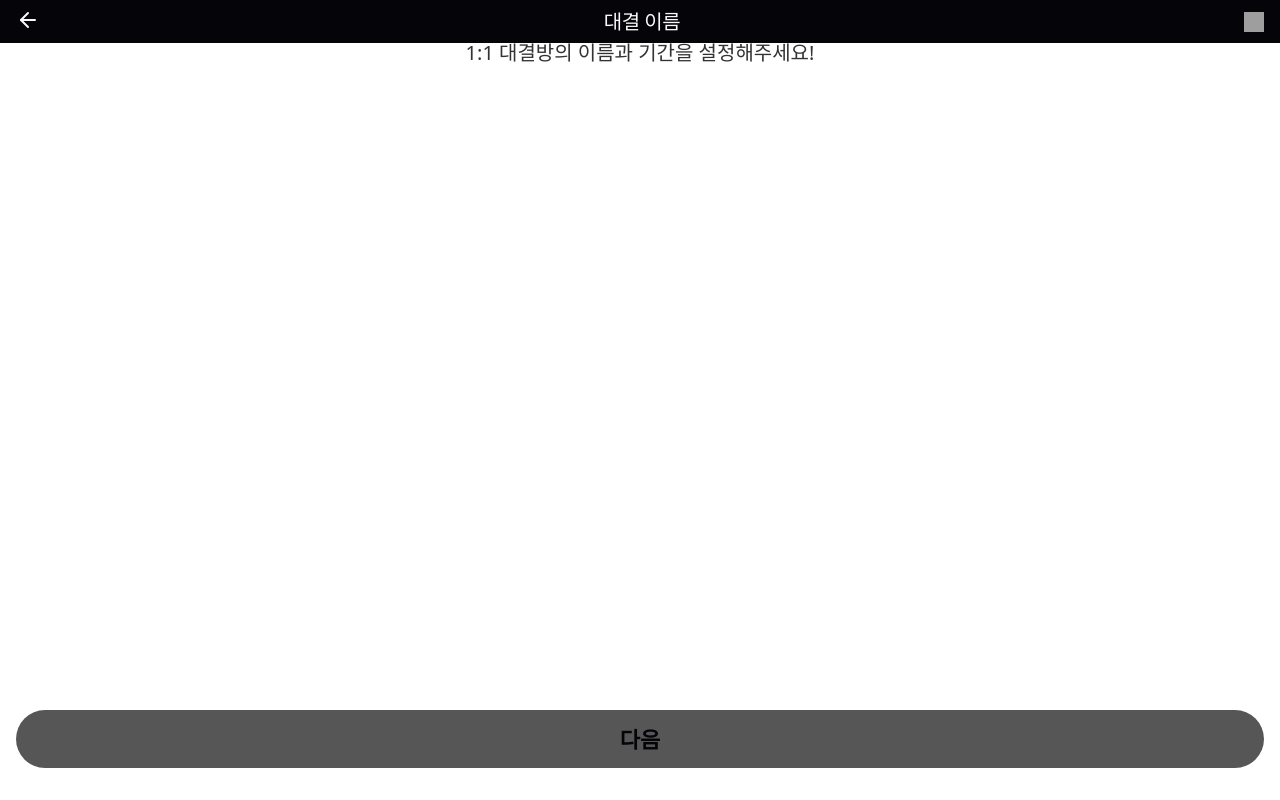
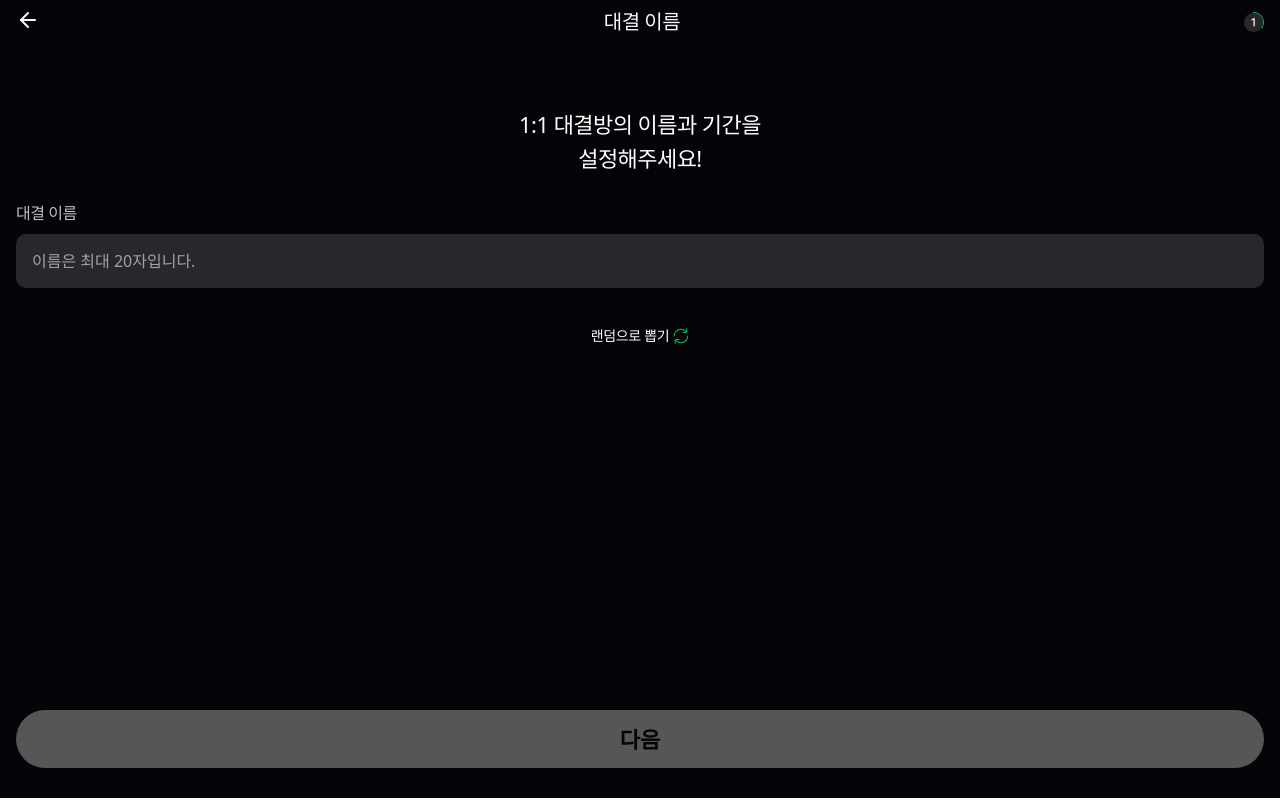
Before and after one commit to raon-code/apptitude-client, a React (Create React App) app: page /makeBattle in a window 1280 px wide. Built offline with nearby package versions, Linux system fonts and the light colour scheme; grey boxes are pictures that could not be loaded.

Commit message:
[feat] 대결방 만들기 input field, 랜덤 버튼 추가

```diff
--- a/src/pages/MakeBattle.jsx
+++ b/src/pages/MakeBattle.jsx
@@ -5,20 +5,93 @@ import Button from '../components/Button';
 
 const titles = ['대결 이름', '대결 목표', '대결 보상', '대결 확인'];
 const stepInfo = [
-  '1:1 대결방의 이름과 기간을 설정해주세요!',
-  '디톡스 시간을 설정해 주세요!',
-  '대결 보상을 설정해주세요!'
+  <span>
+    1:1 대결방의 이름과 기간을
+    <br />
+    설정해주세요!
+  </span>,
+  <span>
+    디톡스 시간을
+    <br />
+    설정해 주세요!
+  </span>,
+  <span>
+    대결 보상을
+    <br />
+    설정해주세요!
+  </span>
 ];
+const placeholders = [
+  '이름은 최대 20자입니다.',
+  '언제부터 언제까지 대결하나요?',
+  '이름은 최대 20자입니다.'
+];
+const stepTitles = ['대결 이름', '대결 기간', '대결 보상', '대결 확인'];
 
 const FieldWrap = styled.div`
   width: 100vw;
   height: calc(100vh - 45px);
+  background-color: #050409;
+  padding: 64px 16px 0;
+  border: none;
 `;
 const StepInfo = styled.h2`
-  font-size: 20px;
-  color: #333;
   display: flex;
   justify-content: center;
+  padding: 0 43.5px;
+  text-align: center;
+  color: var(--font_white, #fefefe);
+  text-align: center;
+  font-size: 22px;
+  font-weight: 500;
+  line-height: 34px; /* 154.545% */
+  letter-spacing: -0.55px;
+  margin-bottom: 31px;
+`;
+const InputField = styled.div`
+  width: 100%;
+  display: flex;
+  flex-direction: column;
+  gap: 12px;
+  margin-bottom: 32px;
+`;
+const StepInput = styled.input`
+  width: 100%;
+  padding: 16px;
+  border-radius: 10px;
+  background-color: var(--inputBox_color, #28272b);
+`;
+const InputTitle = styled.h4`
+  color: #bebdc4;
+  font-family: Pretendard;
+  font-size: 16px;
+  font-weight: 500;
+  letter-spacing: -0.4px;
+`;
+const RandomButton = styled.div`
+  width: 100%;
+  display: flex;
+  align-items: center;
+  justify-content: center;
+  button {
+    display: inline-flex;
+    padding: 8px 20px;
+    justify-content: center;
+    align-items: center;
+    gap: 4px;
+    color: var(--font_white, #fefefe);
+    font-size: 14px;
+    font-weight: 500;
+    letter-spacing: -0.35px;
+  }
+
+  span {
+    background-image: url('../../../refresh.svg');
+    background-repeat: no-repeat;
+    width: 16px;
+    height: 16px;
+    display: inline-block;
+  }
 `;
 
 export default function Battle() {
@@ -26,6 +99,9 @@ export default function Battle() {
   const [title, setTitle] = useState(titles[index]);
   const [step, setStep] = useState('다음');
   const [confirm, setConfirm] = useState(true);
+  const [inputValue, setInputValue] = useState('');
+  const [statusImage, setStatusImage] = useState('../../../status_1:3.svg');
+  const [placeholder, setPlaceholder] = useState(placeholders[index]);
 
   function onClick() {
     if (titles.length === index + 1) {
@@ -34,9 +110,11 @@ export default function Battle() {
     }
     setIndex((prevIndex) => prevIndex + 1);
     setTitle(titles[index + 1]);
+    setPlaceholder(placeholders[index + 1]);
     if (index === 2) {
       setStep('확인했습니다!');
     }
+    setStatusImage(`../../../status_${index + 2}:3.svg`);
   }
 
   function backClick() {
@@ -46,9 +124,11 @@ export default function Battle() {
     }
     setIndex((prevIndex) => prevIndex - 1);
     setTitle(titles[index - 1]);
+    setPlaceholder(placeholders[index - 1]);
     if (index !== 2) {
       setStep('다음!');
     }
+    setStatusImage(`../../../status_${index}:3.svg`);
   }
 
   return (
@@ -56,10 +136,25 @@ export default function Battle() {
       <Back
         title={title}
         backClick={backClick}
+        statusImage={statusImage}
         style={{ backgroundColor: '#000' }}
       />
       <FieldWrap>
         <StepInfo>{stepInfo[index]}</StepInfo>
+        <InputField>
+          <InputTitle className='inputTitle'>{stepTitles[index]}</InputTitle>
+          <StepInput
+            type='text'
+            placeholder={placeholder}
+            value={inputValue}
+            onChange={(e) => setInputValue(e.target.value)}
+          />
+        </InputField>
+        <RandomButton>
+          <button>
+            랜덤으로 뽑기<span></span>
+          </button>
+        </RandomButton>
       </FieldWrap>
       <Button clickEvent={onClick} step={step} confirm={confirm} />
     </div>
```
Also changed, not shown: public/refresh.svg (added).
